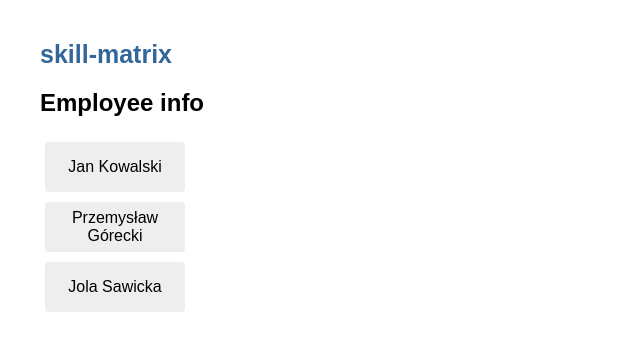
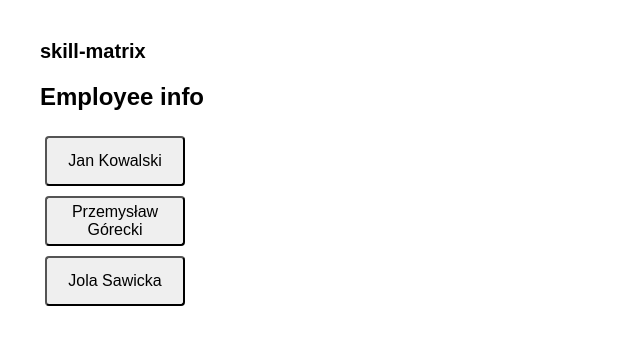
Before and after one commit to sebastian-pietrykowski/employee-app, an Angular app in the folder skill-matrix/: page / in a window 1280 px wide. Shown: the top 350 px of the page, without its empty margins (0-640 px from the left). Built offline with nearby package versions, Linux system fonts and the light colour scheme.

Commit message:
Removed extends in styles

```diff
--- a/skill-matrix/src/app/app.component.scss
+++ b/skill-matrix/src/app/app.component.scss
@@ -1,7 +1,4 @@
-@import "../assets/styles/headers";
-
 .app-container {
   &__header {
-    @extend %h1;
   }
 }
--- a/skill-matrix/src/app/features/components/employee/employee.component.scss
+++ b/skill-matrix/src/app/features/components/employee/employee.component.scss
@@ -1,13 +1,7 @@
-@import "../../../../assets/styles/buttons";
-@import "../../../../assets/styles/headers";
 @import "../../../../assets/styles/colors";
 
 .employee {
   font-size: 1.6rem;
-
-  &_header {
-    @extend %h2;
-  }
 
   &__list {
     margin: 0 0 2rem 0;
@@ -21,7 +15,6 @@
   }
 
   &__list-button {
-    @extend %button;
     font-size: 1.6rem;
     flex: 1;
     cursor: pointer;
@@ -37,7 +30,7 @@
   }
 
   &__list-button:hover {
-    color: #2c3a41;
+    color: $app-dark-slate-blue;
     background-color: $app-very-light-gray;
     left: 0.1rem;
   }
@@ -75,8 +68,4 @@
   &__employee_list &__full-name-select {
     align-self: center;
   }
-
-  &__employee__info {
-    color: red;
-  }
 }
--- a/skill-matrix/src/assets/styles/_colors.scss
+++ b/skill-matrix/src/assets/styles/_colors.scss
@@ -6,3 +6,4 @@ $app-charcoal-gray: #505050;
 $app-dark-gray: #444;
 $app-steel-blue: #405061;
 $app-teal: #369;
+$app-dark-slate-blue: #2c3a41;
--- a/skill-matrix/src/assets/styles/_buttons.scss
+++ b/skill-matrix/src/assets/styles/buttons.scss
@@ -1,6 +1,6 @@
 @import "./colors";
 
-%button {
+button {
   background-color: $app-light-gray;
   border: none;
   border-radius: 4px;
--- a/skill-matrix/src/assets/styles/_headers.scss
+++ b/skill-matrix/src/assets/styles/headers.scss
@@ -1,11 +1,11 @@
 @import "./colors";
 
-%h1 {
+h1 {
   color: $app-teal;
   font-family: Arial, Helvetica, sans-serif;
   font-size: 250%;
 }
-%h2, %h3 {
+h2, h3 {
   color: $app-dark-gray;
   font-family: Arial, Helvetica, sans-serif;
   font-weight: lighter;
--- a/skill-matrix/src/styles.scss
+++ b/skill-matrix/src/styles.scss
@@ -1,5 +1,5 @@
-/* You can add global styles to this file, and also import other style files */
-/* Application-wide Styles */
+@import "./assets/styles/colors";
+
 * {
   font-family: Arial, Helvetica, sans-serif;
 }
```
